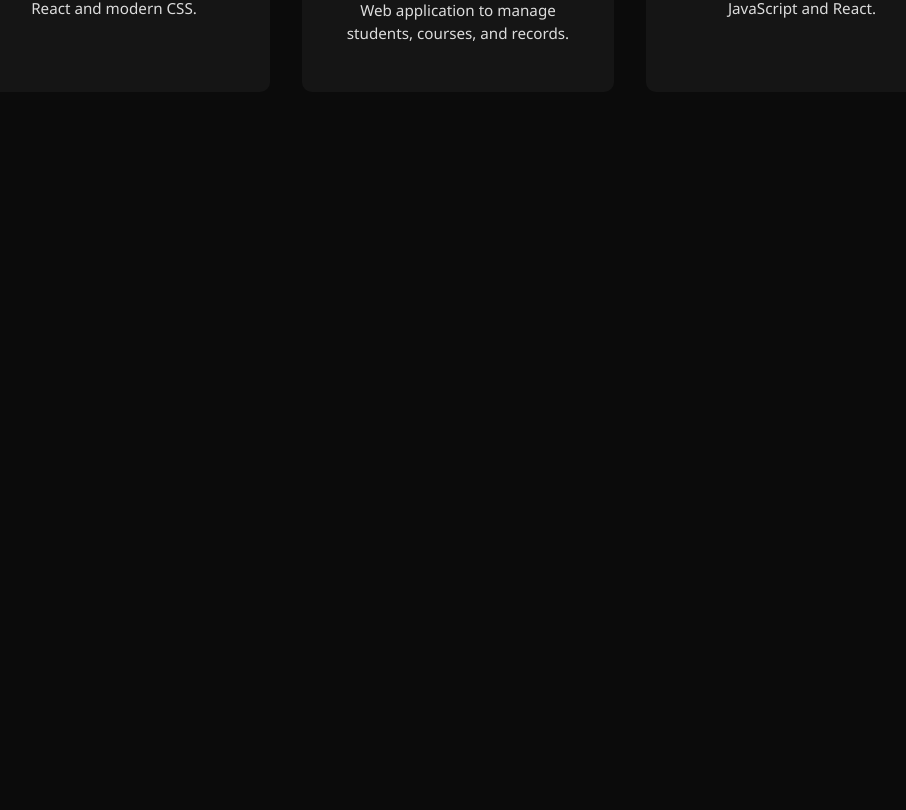
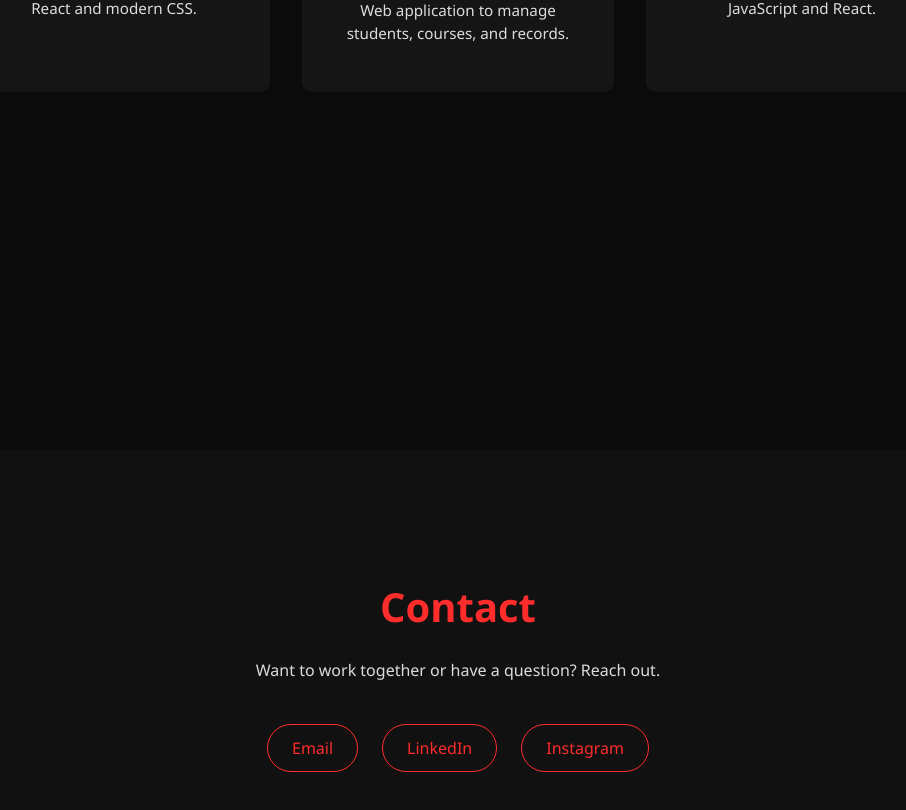
Before and after one commit to dhanusheelan-bit/portfolio-react, a React (Vite) app: page / in a window 1280 px wide. Shown: the part 2750-3560 px from the top of the page, without its empty margins (182-1088 px from the left). Before the commit the page ends 3200 px from the top, so only its background shows below. Built offline with nearby package versions, Linux system fonts and the light colour scheme.

Commit message:
Add contact section
Added contact section with email and social links

```diff
--- a/src/App.jsx
+++ b/src/App.jsx
@@ -4,25 +4,20 @@ import Hero from "./components/Hero";
 import About from "./components/About";
 import Skills from "./components/Skills";
 import Projects from "./components/Projects";
+import Contact from "./components/Contact";
 
 export default function App() {
   useEffect(() => {
     const sections = document.querySelectorAll("section");
-
     const revealOnScroll = () => {
       sections.forEach((section) => {
         const sectionTop = section.getBoundingClientRect().top;
         const triggerPoint = window.innerHeight * 0.8;
-
-        if (sectionTop < triggerPoint) {
-          section.classList.add("show");
-        }
+        if (sectionTop < triggerPoint) section.classList.add("show");
       });
     };
-
     window.addEventListener("scroll", revealOnScroll);
     revealOnScroll();
-
     return () => window.removeEventListener("scroll", revealOnScroll);
   }, []);
 
@@ -33,6 +28,7 @@ export default function App() {
       <About />
       <Skills />
       <Projects />
+      <Contact />
     </>
   );
 }
--- /dev/null
+++ b/src/components/Contact.jsx
@@ -0,0 +1,29 @@
+export default function Contact() {
+  return (
+    <section className="contact" id="contact">
+      <h2>Contact</h2>
+
+      <p className="contact-text">
+        Want to work together or have a question? Reach out.
+      </p>
+
+      <div className="contact-links">
+        <a href="mailto:dhanusheelan@gmail.com">Email</a>
+        <a
+          href="https://www.linkedin.com/in/dhanusheelan-b-11b33b288/"
+          target="_blank"
+          rel="noreferrer"
+        >
+          LinkedIn
+        </a>
+        <a
+          href="https://www.instagram.com/dhanu.co/"
+          target="_blank"
+          rel="noreferrer"
+        >
+          Instagram
+        </a>
+      </div>
+    </section>
+  );
+}
--- a/src/styles/main.css
+++ b/src/styles/main.css
@@ -190,3 +190,44 @@ section.show {
   transform: translateY(-8px);
   background: #1f1f1f;
 }
+.contact {
+  min-height: 70vh;
+  padding: 6rem 2rem 4rem;
+  background: #111;
+  text-align: center;
+}
+
+.contact h2 {
+  font-size: 2.5rem;
+  margin-bottom: 1.5rem;
+  color: #ff2c2c;
+}
+
+.contact-text {
+  max-width: 600px;
+  margin: 0 auto 2.5rem;
+  opacity: 0.85;
+  line-height: 1.6;
+}
+
+.contact-links {
+  display: flex;
+  justify-content: center;
+  gap: 1.5rem;
+  flex-wrap: wrap;
+}
+
+.contact-links a {
+  padding: 0.75rem 1.5rem;
+  border: 1px solid #ff2c2c;
+  color: #ff2c2c;
+  text-decoration: none;
+  border-radius: 30px;
+  transition: background 0.3s, color 0.3s, transform 0.3s;
+}
+
+.contact-links a:hover {
+  background: #ff2c2c;
+  color: #000;
+  transform: translateY(-3px);
+}
```
